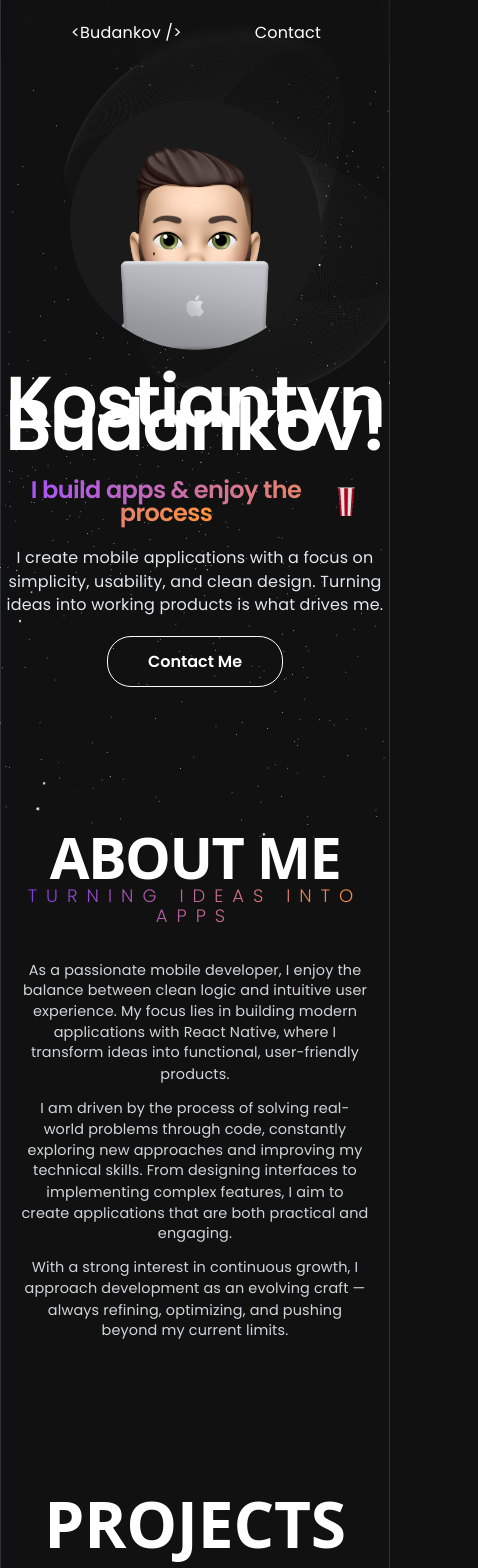
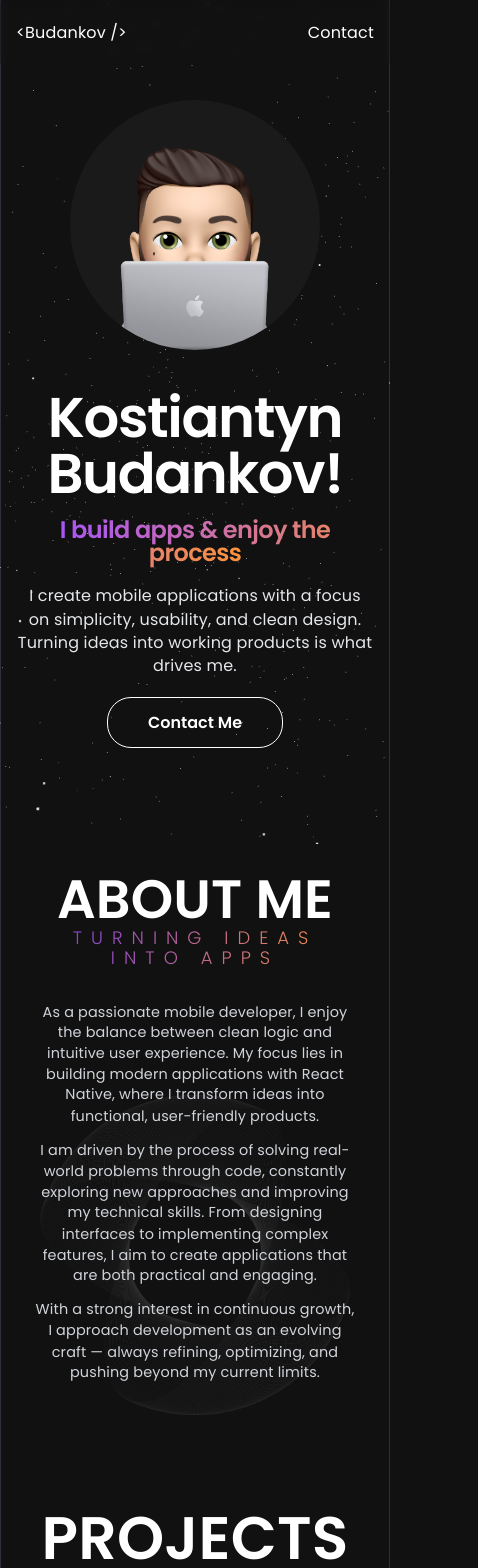
Before and after one commit to budankov/website, a React (Vite) app: page / in a window 390 px wide. Shown: the top 1568 px of the page, 478 px wide, since content can reach past the window. Built offline with nearby package versions, Linux system fonts and the light colour scheme.

Commit message:
Upgrade styles for mobile

```diff
--- a/src/App.css
+++ b/src/App.css
@@ -9,15 +9,13 @@
 
 .app {
   min-height: 100vh;
-  background-image: url("/LooperGroup2.png");
+  background-image: url("/LooperGroup.png");
   background-repeat: no-repeat;
-  background-size: contain;
+  background-size: 80%;
+  background-position: center;
   color: white;
-}
-
-.main-content {
-  position: relative;
-  z-index: 10;
+  padding-left: 1rem;
+  padding-right: 1rem;
 }
 
 .content-wrapper {
@@ -25,89 +23,3 @@
   flex-direction: column;
   gap: 5rem;
 }
-
-@media (max-width: 1024px) {
-  .content-wrapper {
-    border-right: none;
-    border-bottom: 1px solid var(--border);
-  }
-}
-
-#next-steps ul {
-  list-style: none;
-  padding: 0;
-  display: flex;
-  gap: 8px;
-  margin: 32px 0 0;
-
-  .logo {
-    height: 18px;
-  }
-
-  a {
-    color: var(--text-h);
-    font-size: 16px;
-    border-radius: 6px;
-    background: var(--social-bg);
-    display: flex;
-    padding: 6px 12px;
-    align-items: center;
-    gap: 8px;
-    text-decoration: none;
-    transition: box-shadow 0.3s;
-
-    &:hover {
-      box-shadow: var(--shadow);
-    }
-    .button-icon {
-      height: 18px;
-      width: 18px;
-    }
-  }
-
-  @media (max-width: 1024px) {
-    margin-top: 20px;
-    flex-wrap: wrap;
-    justify-content: center;
-
-    li {
-      flex: 1 1 calc(50% - 8px);
-    }
-
-    a {
-      width: 100%;
-      justify-content: center;
-      box-sizing: border-box;
-    }
-  }
-}
-
-#spacer {
-  height: 88px;
-  border-top: 1px solid var(--border);
-  @media (max-width: 1024px) {
-    height: 48px;
-  }
-}
-
-.ticks {
-  position: relative;
-  width: 100%;
-
-  &::before,
-  &::after {
-    content: "";
-    position: absolute;
-    top: -4.5px;
-    border: 5px solid transparent;
-  }
-
-  &::before {
-    left: 0;
-    border-left-color: var(--border);
-  }
-  &::after {
-    right: 0;
-    border-right-color: var(--border);
-  }
-}
--- a/src/pages/About.tsx
+++ b/src/pages/About.tsx
@@ -4,7 +4,7 @@ const About = () => {
   return (
     <section id="about" className="about-section">
       <div className="about-content">
-        <h1 className="about-title">ABOUT ME</h1>
+        <p className="about-title">ABOUT ME</p>
         <p className="about-subtitle">TURNING IDEAS INTO APPS</p>
         <p className="about-description">
           As a passionate mobile developer, I enjoy the balance between clean
--- a/src/pages/Projects.tsx
+++ b/src/pages/Projects.tsx
@@ -3,7 +3,7 @@ import "../styles/Projects.css";
 const Projects = () => {
   return (
     <section id="projects" className="projects-section">
-      <h2 className="projects-title">PROJECTS</h2>
+      <p className="projects-title">PROJECTS</p>
       <p className="projects-subtitle">EXPLORE NOW</p>
       <div className="projects-container">
         <div className="projects-card">
--- a/src/styles/About.css
+++ b/src/styles/About.css
@@ -22,7 +22,7 @@
 .about-title {
   color: white;
   font-weight: 600;
-  font-size: 4rem;
+  font-size: 3.75rem;
 }
 
 .about-subtitle {
@@ -32,7 +32,7 @@
   background-clip: text;
   color: transparent;
   font-weight: 300;
-  padding-bottom: 1.25rem;
+  padding: 1.25rem;
   font-size: 1.25rem;
 }
 
--- a/src/styles/Banner.css
+++ b/src/styles/Banner.css
@@ -3,8 +3,6 @@
   flex-direction: row;
   align-items: center;
   justify-content: center;
-  padding-left: 5rem;
-  padding-right: 5rem;
   margin-top: 100px;
   z-index: 20;
 }
@@ -30,19 +28,20 @@
 }
 
 .banner-name {
-  display: flex;
-  flex-direction: column;
-  gap: 1.5rem;
   margin-top: 2.5rem;
-  cursor: pointer;
-  animation: bounce 1s infinite;
+  animation: bounce 2s infinite;
   letter-spacing: -0.025em;
   font-size: 4.5rem;
+  line-height: 1;
   font-weight: 600;
   color: white;
   max-width: 1000px;
-  width: auto;
-  height: auto;
+}
+
+@media (max-width: 768px) {
+  .banner-name {
+    font-size: 3.5rem;
+  }
 }
 
 @keyframes bounce {
@@ -65,7 +64,7 @@
   display: flex;
   justify-content: center;
   align-items: center;
-  margin-top: 40px;
+  margin-top: 16px;
 }
 
 .banner-subtitle {
@@ -85,9 +84,16 @@
 }
 
 .banner-gif {
+  display: block;
   width: 50px;
   height: 50px;
   margin-left: 0.5rem;
+}
+
+@media (max-width: 460px) {
+  .banner-gif {
+    display: none;
+  }
 }
 
 .banner-description {
--- a/src/styles/Experience.css
+++ b/src/styles/Experience.css
@@ -6,7 +6,7 @@
   color: white;
   font-weight: 600;
   text-align: center;
-  font-size: 4rem;
+  font-size: 3.75rem;
 }
 
 .experience-subtitle {
--- a/src/styles/Navbar.css
+++ b/src/styles/Navbar.css
@@ -2,10 +2,10 @@
   width: 100%;
   height: 65px;
   position: fixed;
+  top: 0;
+  left: 0;
   backdrop-filter: blur(4px);
   z-index: 50;
-  padding-left: 2.5rem;
-  padding-right: 2.5rem;
 }
 
 .navbar-content {
@@ -15,25 +15,27 @@
   flex-direction: row;
   align-items: center;
   justify-content: space-between;
-  margin-left: auto;
-  margin-right: auto;
-  padding-left: 10px;
-  padding-right: 10px;
+  padding: 0 2.5rem;
+}
+
+@media (max-width: 460px) {
+  .navbar-content {
+    padding: 0 1rem;
+  }
 }
 
 .navbar-logo {
   z-index: 1;
-  margin: 0.5rem 1.25rem;
   cursor: pointer;
   color: white;
-  transition: background-color 0.3s;
-  transition: transform;
+  transition: transform 0.3s;
   transform: scale(1);
 }
 
 .navbar-logo:hover {
   transform: scale(1.2);
 }
+
 .navbar-actions {
   display: flex;
   flex-direction: row;
@@ -41,15 +43,30 @@
 }
 
 .navbar-contact {
+  position: relative;
   z-index: 1;
   background-color: transparent;
-  padding: 0.5rem 1.25rem;
   cursor: pointer;
   border-radius: 0.75rem;
   color: white;
-  transition: background-color 0.3s;
+  padding: 0.25rem 0;
+  transition: color 0.3s;
 }
 
-.navbar-contact:hover {
-  background-color: #2e2e2e;
+.navbar-contact::after {
+  content: "";
+  position: absolute;
+  left: 0;
+  bottom: 0;
+  width: 100%;
+  height: 2px;
+  background-color: white;
+  transform: scaleX(0);
+  transform-origin: right;
+  transition: transform 0.3s ease;
 }
+
+.navbar-contact:hover::after {
+  transform: scaleX(1);
+  transform-origin: left;
+}
--- a/src/styles/Projects.css
+++ b/src/styles/Projects.css
@@ -6,7 +6,7 @@
   color: white;
   font-weight: 600;
   text-align: center;
-  font-size: 4rem;
+  font-size: 3.75rem;
 }
 
 .projects-subtitle {
@@ -17,7 +17,7 @@
   background-clip: text;
   color: transparent;
   font-weight: 300;
-  padding-bottom: 1.25rem;
+  padding: 1.25rem;
   font-size: 1.25rem;
 }
 
@@ -28,15 +28,19 @@
 }
 
 .projects-card {
-  display: grid;
-  grid-template-columns: repeat(2, 1fr);
+  display: flex;
+  flex-wrap: wrap;
   margin-top: 1.75rem;
   gap: 16px;
 }
 
-@media (min-width: 768px) {
+.projects-card > * {
+  flex: 1 1 calc(50% - 8px);
+}
+
+@media (max-width: 768px) {
   .projects-card {
-    flex-direction: row;
+    flex-direction: column;
   }
 }
 
```
Also changed, not shown: public/LooperGroup.png (added), public/LooperGroup2.png (deleted).
